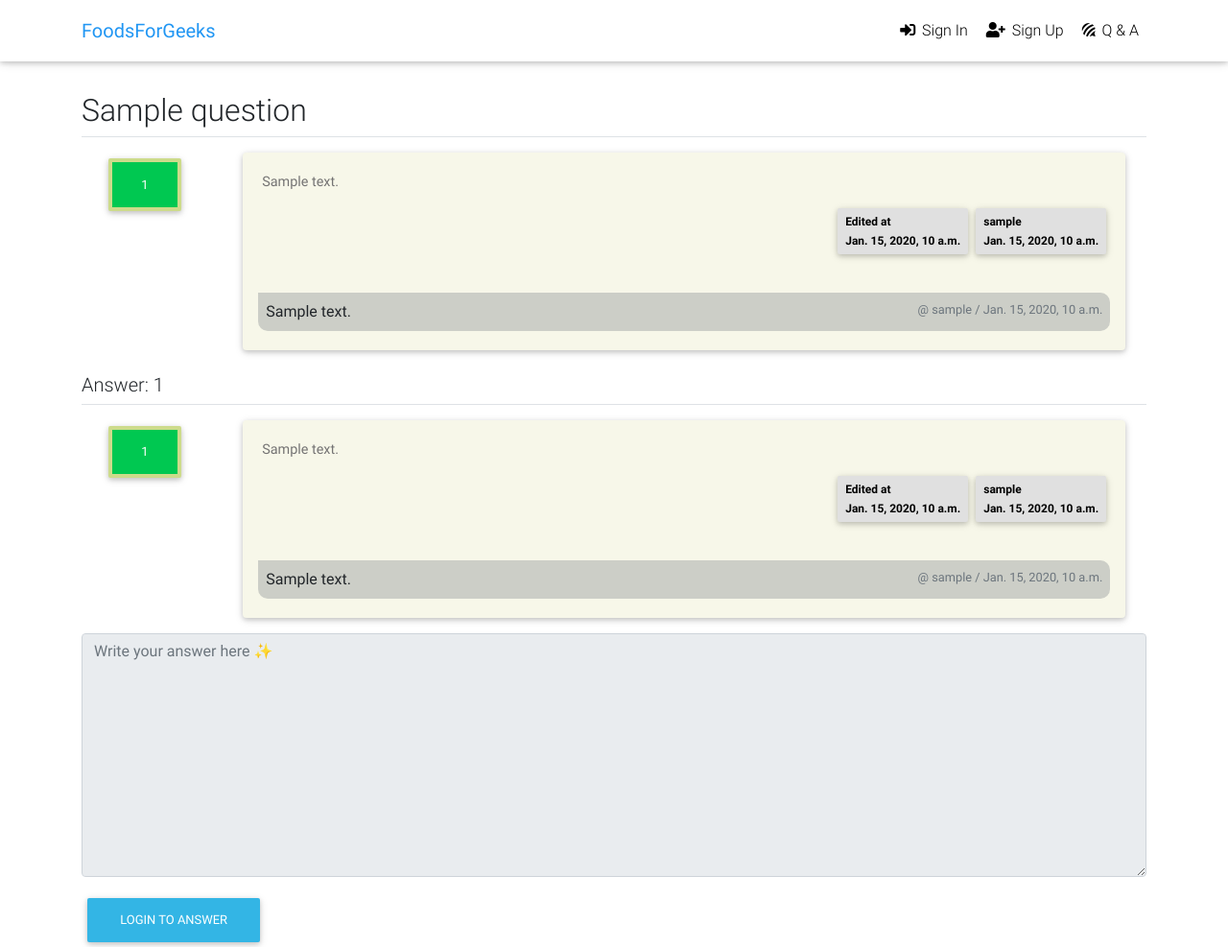
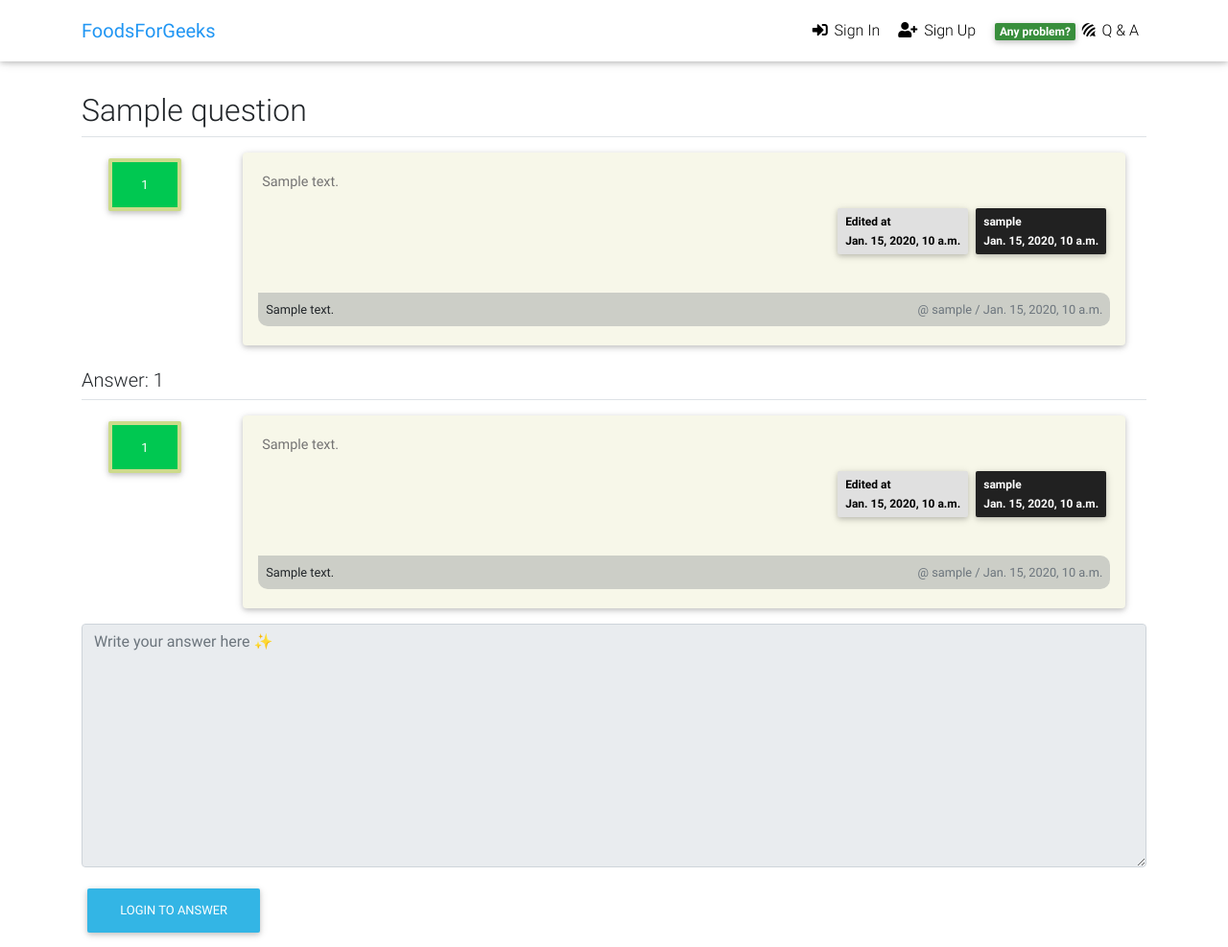
Before and after one commit to hancandice/eshop, a Django app: page /pybo/1/ in a window 1280 px wide. Shown: the top 987 px of the page at 96% size. Run offline with Django 3.2, Linux system fonts and the light colour scheme; tables that the repository leaves empty hold one stand-in row (values such as "Sample post"); some libraries are stand-ins or nearby versions.

Commit message:
Update pybo design

```diff
--- a/templates/base.html
+++ b/templates/base.html
@@ -10,7 +10,6 @@
     />
     <meta http-equiv="x-ua-compatible" content="ie=edge" />
     <title>{% block head_title %}{% endblock %}</title>
-    {% block extra_head %} {% endblock extra_head %}
     <!-- Font Awesome -->
     <link
       rel="stylesheet"
@@ -48,6 +47,7 @@
       }
     </style>
   </head>
+  {% block extra_head %} {% endblock extra_head %}
   {% include "navbar.html" %}
   <body>
     <div class="mt-5 pt-4">
--- a/templates/navbar.html
+++ b/templates/navbar.html
@@ -76,6 +76,7 @@
         {% endif %}
         <li class="nav-item">
           <a class="nav-link waves-effect" href="{% url 'pybo:index' %}">
+            <span class="badge btn-green z-depth-1 ml-1"> Any problem? </span>
             <i class="fab fa-forumbee"></i>
             <span class="clearfix d-none d-sm-inline-block"> Q & A </span>
           </a>
--- a/templates/pybo/question_detail.html
+++ b/templates/pybo/question_detail.html
@@ -1,5 +1,13 @@
 {% extends 'base.html' %}
 {% load pybo_filter %}
+{% block extra_head %}
+<style type="text/css">
+  .commentContent p{
+    margin-top: 0;
+    margin-bottom: 0 !important;
+  }
+</style>
+{% endblock extra_head %}
 {% block content %}
 
 <div class="container my-3">
@@ -25,7 +33,7 @@
                 <div>{{ question.modifyDate }}</div>
             </div>
             {% endif %}
-            <div class="badge badge-light p-2 text-left">
+            <div class="badge badge-dark p-2 text-left">
               <div class="mb-2">{{ question.author.username }}</div>
               <div>{{question.createDate}}</div>
             </div>
@@ -43,8 +51,8 @@
           {% for comment in question.comment_set.all %}
           <a name="comment_{{ comment.id }}"></a>
           <div class="p-2 my-1 text-left" style="background-color: #cccec7; border-radius: 0 10px 10px 10px;  width:100%; display: flex; justify-content: space-between;">
-            <span style="white-space: pre-line;">{{ comment.content }} </span>
-            <span class="small text-muted">
+            <span class="small commentContent" style="white-space: pre-line;">{{ comment.content|mark }} </span>
+            <span class="small text-muted commentContent">
               @ {{ comment.author }} / {{ comment.createDate }}
             </span></div>
             {% if request.user == comment.author %}
@@ -90,7 +98,7 @@
                 <div>{{ answer.modifyDate }}</div>
             </div>
             {% endif %}
-        <div class="badge badge-light p-2 text-left">
+        <div class="badge badge-dark p-2 text-left">
           <div class="mb-2">{{ answer.author.username }}</div>
           <div>{{answer.createDate}}</div>
         </div>
@@ -108,8 +116,8 @@
       {% for comment in answer.comment_set.all %}
       <a name="comment_{{ comment.id }}"></a>
       <div class="p-2 my-1 text-left" style="background-color: #cccec7; border-radius: 0 10px 10px 10px;  width:100%; display: flex; justify-content: space-between;">
-        <span style="white-space: pre-line;">{{ comment.content }} </span>
-        <span class="small text-muted">
+        <span class="commentContent small" style="white-space: pre-line;">{{ comment.content|mark }} </span>
+        <span class="small text-muted commentContent">
           @ {{ comment.author }} / {{ comment.createDate }}
         </span></div>
         {% if request.user == comment.author %}
```
